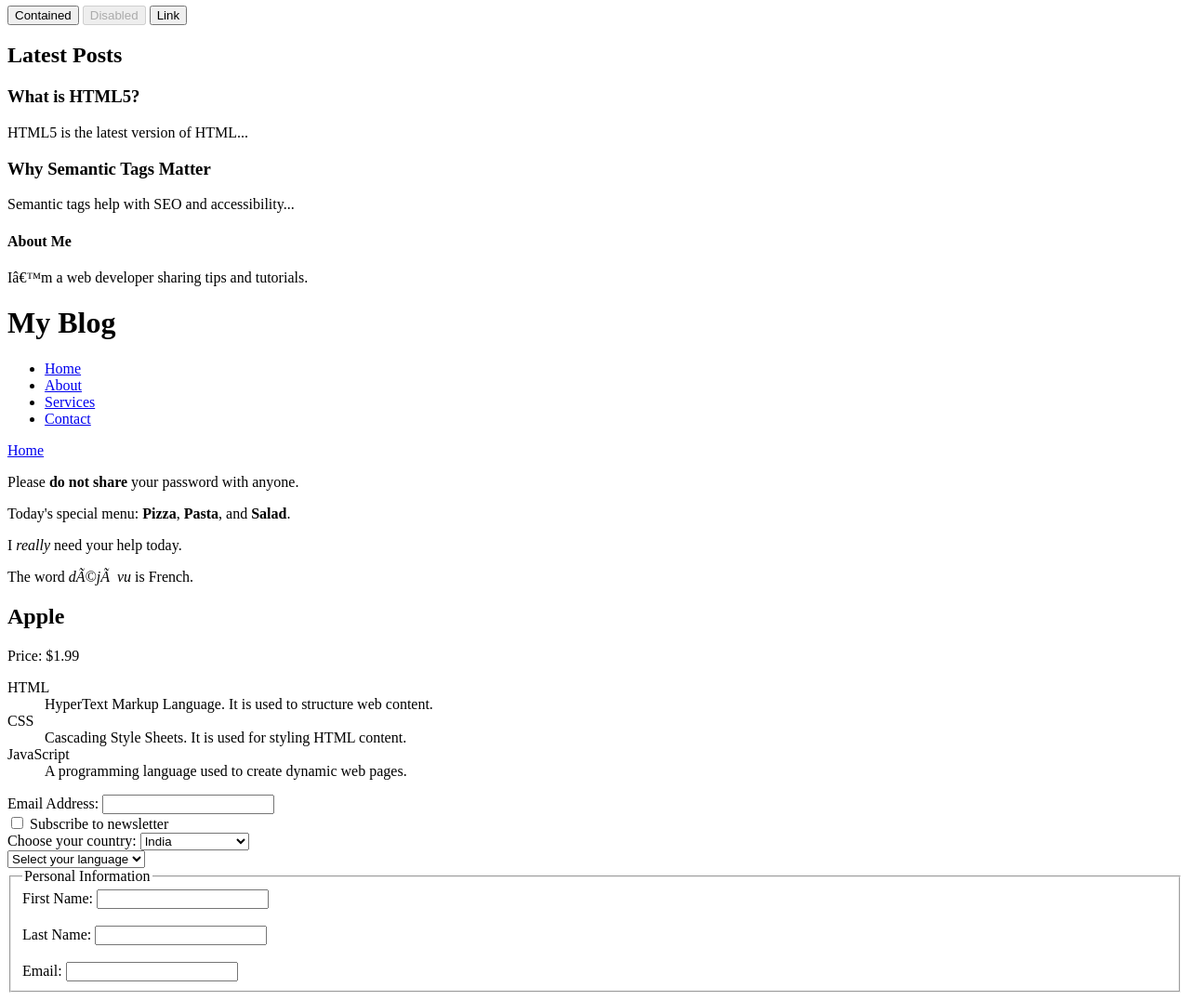
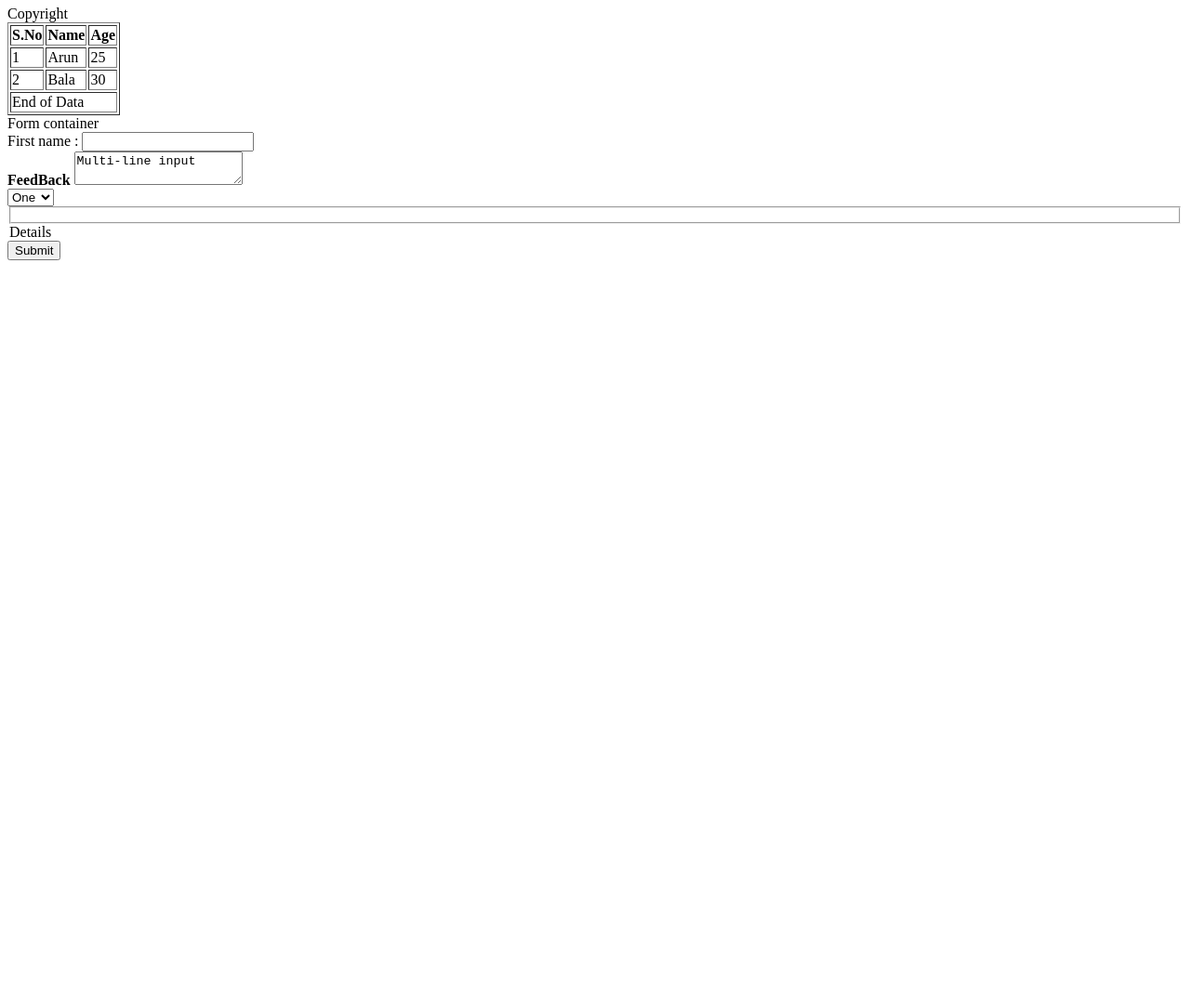
Before and after one commit to YogaPrakashA/BasicJavaScript, a plain HTML site: page BasicJavaScript/HTML&CSS/static.htm in a window 1280 px wide. Shown: the part 1200-2276 px from the top of the page at 93% size. After the commit the page ends 1488 px from the top, so only its background shows below. Drawn offline with Linux system fonts and the light colour scheme.

Commit message:
HTML All tags final commit

```diff
--- a/BasicJavaScript/HTML&CSS/static.htm
+++ b/BasicJavaScript/HTML&CSS/static.htm
@@ -84,108 +84,58 @@
       <p>Flexbox is great for 1D layouts, but for grid-style 2D layouts, consider using CSS Grid.</p>
     </aside>
   </article>
-  <div class="div-class">
+
+  <footer>Copyright</footer> <!-- footer is value's define bottom of document or web site-->
+
+  <!-- i"m created table structre below  -->
+  <table border="1"> <!-- Table structre-->
+    <thead> <!-- Table head -->
+      <tr> <!-- Table row -->
+        <th>S.No</th> <!-- table heading values-->
+        <th>Name</th>
+        <th>Age</th>
+      </tr>
+    </thead>
+
+    <tbody> <!-- table Body -->
+      <tr> <!-- Table row -->
+        <td>1</td> <!-- Table data's -->
+        <td>Arun</td>
+        <td>25</td>
+      </tr>
+      <tr>
+        <td>2</td>
+        <td>Bala</td>
+        <td>30</td>
+      </tr>
+    </tbody>
+
+    <tfoot> <!-- seems like foot but different this is contains values bottom of table-->
+      <tr>
+        <td colspan="3">End of Data</td> <!-- colspan is merging multiple columns. rowspan is merging multiple rows -->
+      </tr>
+    </tfoot>
+  </table>
 
 
+  <form>Form container</form> <!-- define forms -->
+  <label> First name : </label> <!-- define label -->
+  <input type="text"> <!-- define forms -->
+  <br>
+  <label><b>FeedBack</b></label>
 
+  <textarea>Multi-line input</textarea> <!-- writing multiple line contains input like feedBack-->
+  <br>
+  <select>
+    <option>One</option>
+    <option>Two</option>
+    <option>Four</option>
+    <option>Five</option>
+  </select> <!-- define dropdown functionalitie -->
 
-
-    <Button variant="contained">Contained</Button>
-    <Button variant="contained" disabled>
-      Disabled
-    </Button>
-    <Button variant="contained" href="#contained-buttons">
-      Link
-    </Button>
-    <main>
-      <section>
-        <h2>Latest Posts</h2>
-        <article>
-          <h3>What is HTML5?</h3>
-          <p>HTML5 is the latest version of HTML...</p>
-        </article>
-
-        <article>
-          <h3>Why Semantic Tags Matter</h3>
-          <p>Semantic tags help with SEO and accessibility...</p>
-        </article>
-      </section>
-
-      <aside>
-        <h4>About Me</h4>
-        <p>I’m a web developer sharing tips and tutorials.</p>
-      </aside>
-    </main>
-    <header>
-      <h1>My Blog</h1>
-
-    </header>
-    <nav>
-      <ul>
-        <li><a href="/login">Home</a></li>
-        <li><a href="/about">About</a></li>
-        <li><a href="/services">Services</a></li>
-        <li><a href="/contact">Contact</a></li>
-      </ul>
-    </nav>
-    <a href="/"><span class="home-label">Home</span></a>
-    <p>Please <strong>do not share</strong> your password with anyone.</p>
-    <p>Today's special menu: <b>Pizza</b>, <b>Pasta</b>, and <b>Salad</b>.</p>
-    <p>I <em>really</em> need your help today.</p>
-    <p>The word <i>déjà vu</i> is French.</p>
-    <div class="product">
-      <h2>Apple</h2>
-      <p>Price: <span class="price">$1.99</span></p>
-    </div>
-    <dl>
-      <dt>HTML</dt>
-      <dd>HyperText Markup Language. It is used to structure web content.</dd>
-
-      <dt>CSS</dt>
-      <dd>Cascading Style Sheets. It is used for styling HTML content.</dd>
-
-      <dt>JavaScript</dt>
-      <dd>A programming language used to create dynamic web pages.</dd>
-    </dl>
-
-    <form>
-      <label for="email">Email Address:</label>
-      <input type="email" id="email" name="email">
-    </form>
-    <form>
-      <input type="checkbox" id="subscribe" name="subscribe">
-      <label for="subscribe">Subscribe to newsletter</label>
-    </form>
-    <form>
-      <label for="country">Choose your country:</label>
-      <select id="country" name="country">
-        <option value="in">India</option>
-        <option value="us">United States</option>
-        <option value="uk">United Kingdom</option>
-        <option value="ca">Canada</option>
-      </select>
-    </form>
-    <select name="language">
-      <option disabled selected>Select your language</option>
-      <option value="en">English</option>
-      <option value="ta">Tamil</option>
-      <option value="hi">Hindi</option>
-    </select>
-    <fieldset>
-      <legend>Personal Information</legend>
-
-      <label for="fname">First Name:</label>
-      <input type="text" id="fname" name="fname"><br><br>
-
-      <label for="lname">Last Name:</label>
-      <input type="text" id="lname" name="lname"><br><br>
-
-      <label for="email">Email:</label>
-      <input type="email" id="email" name="email">
-    </fieldset>
-  </div>
-
-
+  <fieldset></fieldset> <!-- Group form elements -->
+  <legend>Details</legend> <!-- Title for <fieldset> -->
+  <button>Submit</button> <!-- define button by default -->
 
 </body>
 
```
